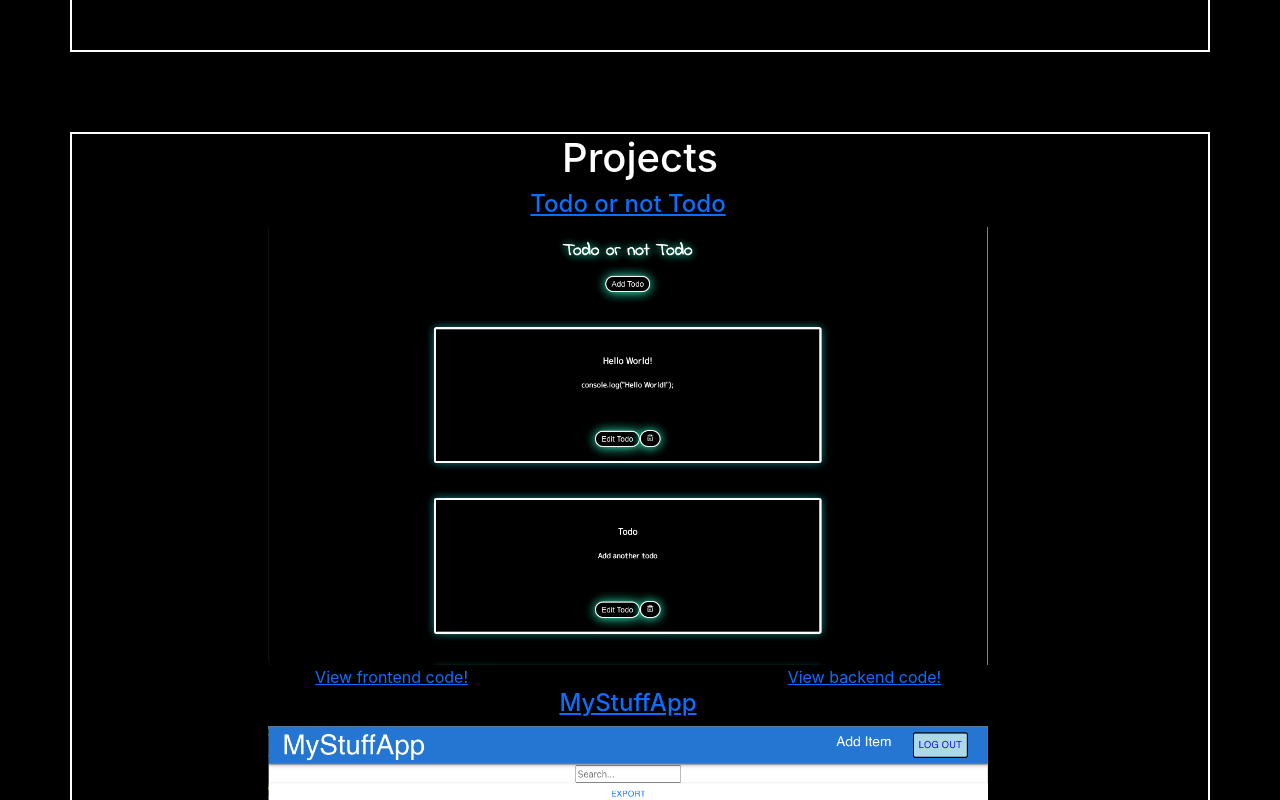
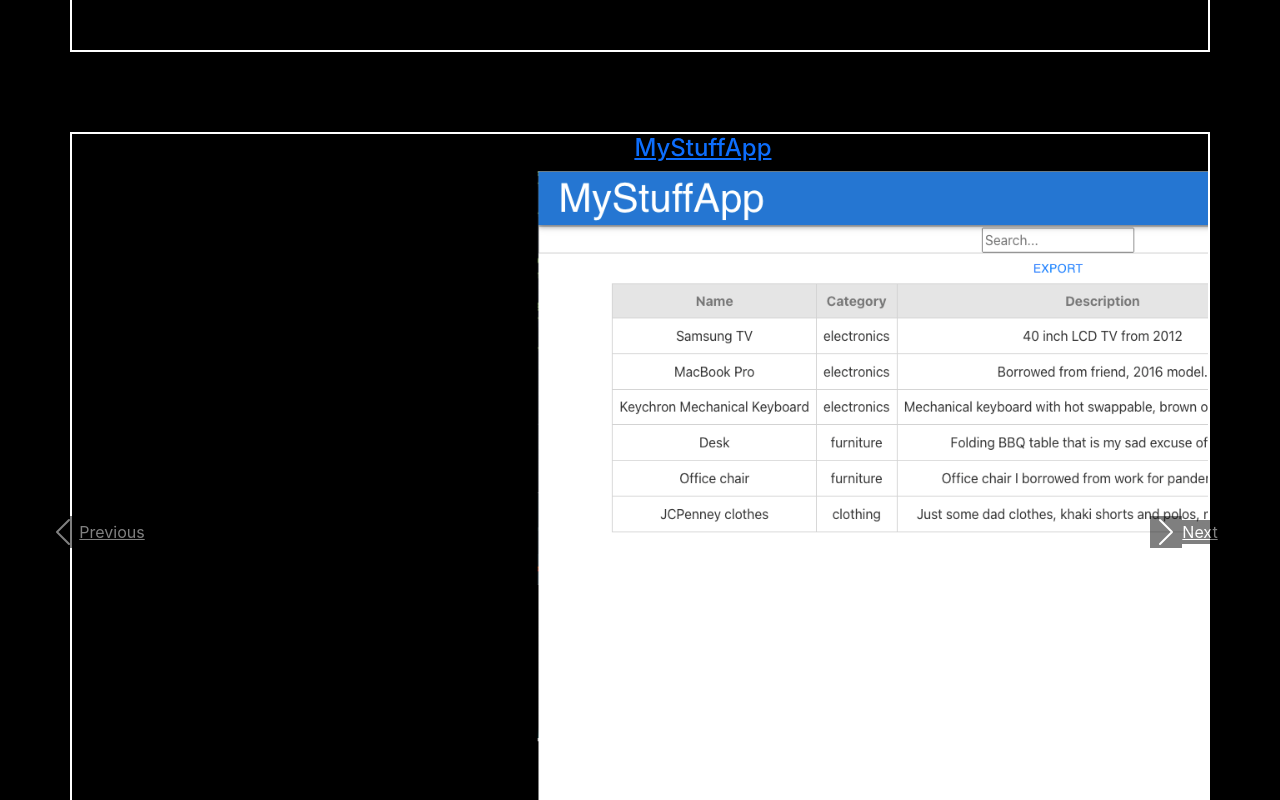
Before and after one commit to edwarmak/portfolio_final, a React (Create React App) app: page / in a window 1280 px wide. Shown: the part 980-1780 px from the top of the page. Built offline with nearby package versions, Linux system fonts and the light colour scheme.

Commit message:
added projects carousel

```diff
--- a/public/index.html
+++ b/public/index.html
@@ -4,6 +4,9 @@
     <meta charset="utf-8" />
     <link rel="icon" href="%PUBLIC_URL%/favicon.ico" />
     <link href="https://cdn.jsdelivr.net/npm/bootstrap@5.1.3/dist/css/bootstrap.min.css" rel="stylesheet" integrity="sha384-1BmE4kWBq78iYhFldvKuhfTAU6auU8tT94WrHftjDbrCEXSU1oBoqyl2QvZ6jIW3" crossorigin="anonymous">
+    <script src="https://code.jquery.com/jquery-3.2.1.slim.min.js" integrity="sha384-KJ3o2DKtIkvYIK3UENzmM7KCkRr/rE9/Qpg6aAZGJwFDMVNA/GpGFF93hXpG5KkN" crossorigin="anonymous"></script>
+    <script src="https://cdnjs.cloudflare.com/ajax/libs/popper.js/1.12.9/umd/popper.min.js" integrity="sha384-ApNbgh9B+Y1QKtv3Rn7W3mgPxhU9K/ScQsAP7hUibX39j7fakFPskvXusvfa0b4Q" crossorigin="anonymous"></script>
+    <script src="https://maxcdn.bootstrapcdn.com/bootstrap/4.0.0/js/bootstrap.min.js" integrity="sha384-JZR6Spejh4U02d8jOt6vLEHfe/JQGiRRSQQxSfFWpi1MquVdAyjUar5+76PVCmYl" crossorigin="anonymous"></script>
 
     <!-- <link rel="stylesheet" href="https://cdn.jsdelivr.net/npm/bulma@0.9.3/css/bulma.min.css"> -->
     <meta name="viewport" content="width=device-width, initial-scale=1" />
--- a/src/App.css
+++ b/src/App.css
@@ -4,7 +4,7 @@
 
 .App {
   text-align: center;
-  background-color: black;
+  /* background-color: black; */
   color: white;
 }
 
@@ -63,7 +63,6 @@
   color: red;
   margin: 1em 1em;
 }
-
 /* MEDIA QUERIES */
 /* bio & image switch when mobile */
 @media screen and (max-width: 600px) {
--- a/src/App.js
+++ b/src/App.js
@@ -10,7 +10,7 @@
 import {animateScroll as scroll} from 'react-scroll'
 import {AiFillHtml5} from 'react-icons/ai'
 import {DiCss3} from 'react-icons/di'
-import {SiJavascript, SiReact, SiRedux, SiPython, SiDjango, SiJquery, SiExpress, SiMongodb, SiNodedotjs, SiGit, SiPostgresql, SiGithub, SiBootstrap} from 'react-icons/si'
+import {SiJavascript, SiReact, SiRedux, SiPython, SiDjango, SiJquery, SiExpress, SiMongodb, SiNodedotjs, SiGit, SiPostgresql, SiGithub, SiBootstrap, SiLinkedin} from 'react-icons/si'
 
 const App = () => {
 
@@ -54,24 +54,33 @@
           </div>
       </div>
 
-      <div id="Projects" className="container-sm">
-        <h1>Projects</h1>
-          <div className="container-sm row justify-content-evenly">
+      <div id="carouselSlides" className="carousel slide" data-ride="carousel">
+        <div id="Projects" className=" carousel-inner container-sm">
+            <div className="carousel-item active container-sm row justify-content-evenly">
               <h4 className="col-4"><a href="https://voluble-begonia-4ac205.netlify.app/">Todo or not Todo</a></h4>
-              <img src={todo} className="project-img"></img>
+                <img src={todo} className="d-block w-100 project-img"></img>
                 <a className="col-4" href="https://github.com/edwarmak/front_end_todo">View frontend code!</a>
                 <a className="col-4" href="https://github.com/edwarmak/backend_todo">View backend code!</a>
             </div>
-          <div className="container-sm row justify-content-evenly">
+            <div className="carousel-item container-sm row justify-content-evenly">
               <h4 className="col-4"><a href="https://mystuff-security-app.netlify.app/">MyStuffApp</a></h4>
-              <img src={mystuffapp} className="project-img"></img>
+                <img src={mystuffapp} className="d-block w-100 project-img"></img>
                 <a className="col-4" href="https://github.com/kdutile/project_4-frontend">View frontend code!</a>
                 <a className="col-4" href="https://github.com/kdutile/project_4_backend">View backend code!</a>
             </div>
         </div>
+        <a className="carousel-control-prev" href="#carouselSlides" role="button" data-slide="prev">
+          <span className="carousel-control-prev-icon" aria-hidden="true"></span>
+          <span className="sr-only">Previous</span>
+        </a>
+        <a class="carousel-control-next" href="#carouselSlides" role="button" data-slide="next">
+          <span className="carousel-control-next-icon" aria-hidden="true"></span>
+          <span className="sr-only">Next</span>
+        </a>
+      </div>
 
       <div id="Resources" className="container-sm">
-        <h1>Resources</h1>
+        <a href="https://www.linkedin.com/in/makaylaedwards22/"><SiLinkedin className="icon" title="LinkedIn"/></a>
       </div>
 
     </main>
--- a/src/header.js
+++ b/src/header.js
@@ -3,7 +3,7 @@
 
 const Header = () => {
   return (
-    <nav>
+    <nav className="">
       <ul className="header">
 
         <li>
```
Lines whose indentation alone changed are shown as unchanged.
